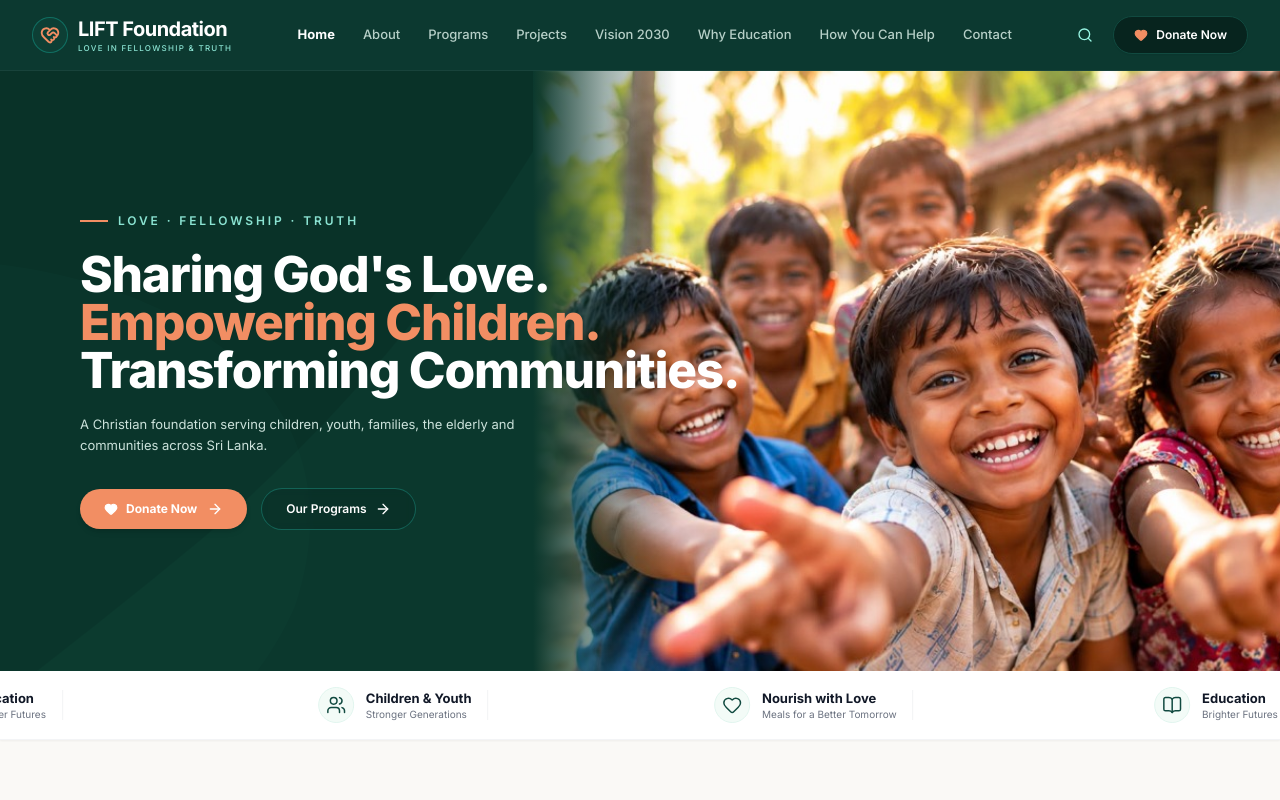
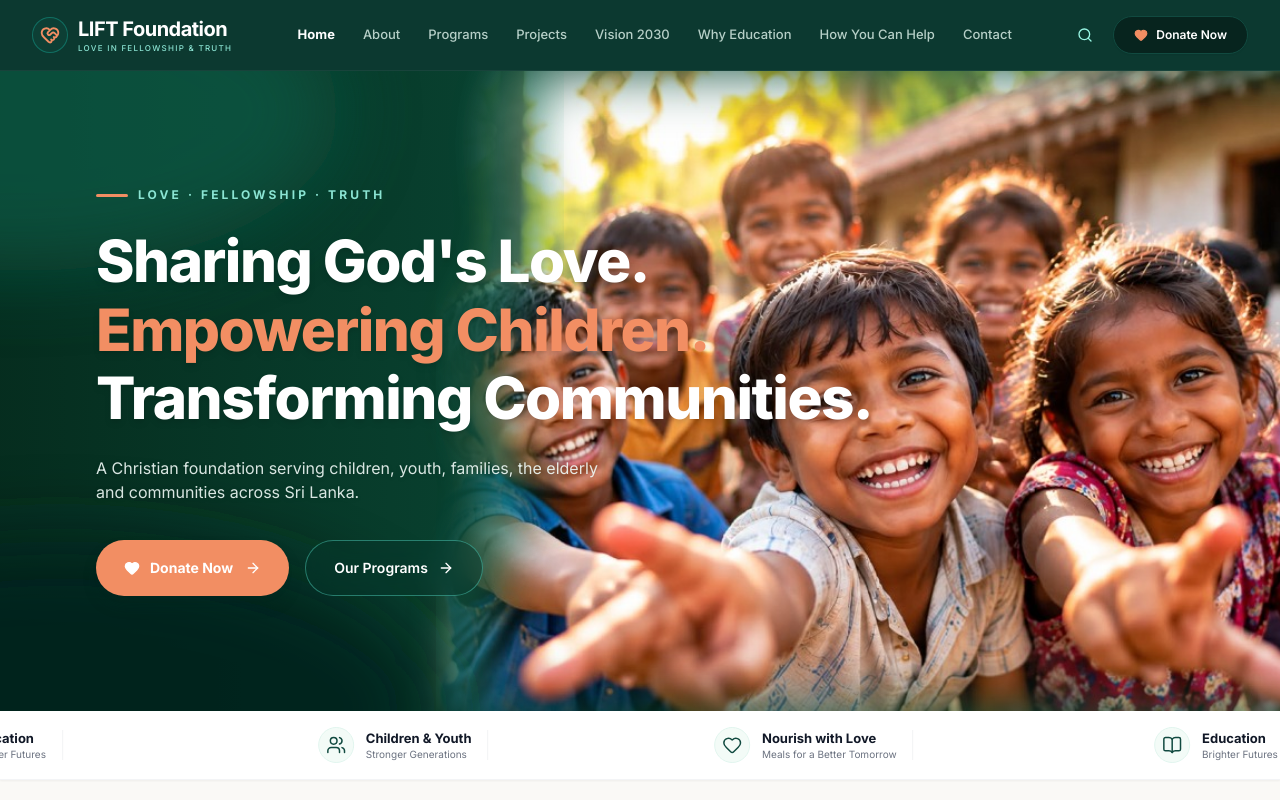
Before and after one commit to LIFT-Foundation/frontend, a React (Vite) app: page / in a window 1280 px wide. Shown: the top 800 px of the page. Built offline with nearby package versions, Linux system fonts and the light colour scheme; a web font is replaced by a local one.

Commit message:
feat(hero): implement organic SVG edge blend and align content to left side

```diff
--- a/src/components/sections/Hero/Hero.jsx
+++ b/src/components/sections/Hero/Hero.jsx
@@ -1,94 +1,127 @@
 import React from 'react';
 import { Heart, ArrowRight } from 'lucide-react';
 import { siteData } from '../../../data/content';
+
+// organic left edge of the photo shifted left (viewBox 1440 x 640)
+const EDGE =
+  'M620,0 C560,70 640,150 580,235 C520,320 630,400 570,485 C540,530 560,590 540,640';
 
 export default function Hero({ onExplorePrograms, onDonateClick }) {
   const { hero } = siteData;
 
   return (
-    <section className="relative bg-[#0b382d] text-white overflow-hidden min-h-[540px] lg:min-h-[600px] flex items-center">
-      {/* Top-Left Soft Organic Wave Silhouettes matching exact target design mockup */}
-      <div className="absolute inset-y-0 left-0 w-full lg:w-2/3 overflow-hidden pointer-events-none select-none z-0">
+    <section className="relative isolate overflow-hidden bg-[#07362a] text-white min-h-[580px] lg:min-h-[640px] flex items-center">
+      {/* DESKTOP: photo + green blend, all in one SVG */}
       <svg
-          viewBox="0 0 800 800"
-          className="absolute -top-32 -left-32 w-[950px] h-[950px] opacity-[0.22] text-[#06211a] fill-current"
+        className="hidden lg:block absolute inset-0 w-full h-full z-0 pointer-events-none"
+        viewBox="0 0 1440 640"
+        preserveAspectRatio="xMidYMid slice"
+        aria-hidden="true"
       >
-          <path d="M0,0 L650,0 C550,220 420,380 280,500 C160,600 50,680 0,720 Z" />
+        <defs>
+          <linearGradient id="hv-green" x1="0" y1="0" x2="1" y2="0">
+            <stop offset="0%" stopColor="#052a1c" />
+            <stop offset="55%" stopColor="#0a4a37" />
+            <stop offset="100%" stopColor="#0e5c47" />
+          </linearGradient>
+
+          <filter id="hv-blur-mask" x="-20%" y="-20%" width="140%" height="140%">
+            <feGaussianBlur stdDeviation="28" />
+          </filter>
+          <filter id="hv-blur-glow" x="-30%" y="-30%" width="160%" height="160%">
+            <feGaussianBlur stdDeviation="22" />
+          </filter>
+          <filter id="hv-blur-wave" x="-50%" y="-50%" width="200%" height="200%">
+            <feGaussianBlur stdDeviation="40" />
+          </filter>
+
+          {/* white = photo visible, blurred => soft organic edge */}
+          <mask id="hv-photo-mask" maskUnits="userSpaceOnUse" x="0" y="0" width="1440" height="640">
+            <rect width="1440" height="640" fill="black" />
+            <path d={`${EDGE} L1440,640 L1440,0 Z`} fill="white" filter="url(#hv-blur-mask)" />
+          </mask>
+        </defs>
+
+        {/* base green */}
+        <rect width="1440" height="640" fill="url(#hv-green)" />
+
+        {/* photo (right side, masked) */}
+        <image
+          href={hero.image}
+          x="300"
+          y="0"
+          width="1140"
+          height="640"
+          preserveAspectRatio="xMidYMid slice"
+          mask="url(#hv-photo-mask)"
+        />
+
+        {/* light green rim glow along the curve */}
+        <path
+          d={EDGE}
+          fill="none"
+          stroke="#2f9a7a"
+          strokeWidth="46"
+          opacity="0.35"
+          filter="url(#hv-blur-glow)"
+        />
+
+        {/* dark organic waves bottom-left / top-left */}
+        <ellipse cx="140" cy="640" rx="380" ry="170" fill="#03231a" opacity="0.9" filter="url(#hv-blur-wave)" />
+        <ellipse cx="100" cy="40" rx="320" ry="160" fill="#0e5c47" opacity="0.7" filter="url(#hv-blur-wave)" />
       </svg>
 
-        <svg
-          viewBox="0 0 800 800"
-          className="absolute top-12 -left-20 w-[750px] h-[750px] opacity-[0.14] text-[#134d3f] fill-current"
-        >
-          <path d="M0,150 C250,150 480,280 400,520 C320,700 120,760 0,800 Z" />
-        </svg>
-      </div>
+      {/* MOBILE / TABLET: photo bg + top-to-bottom fade */}
+      <div
+        className="lg:hidden absolute inset-0 z-0 bg-cover bg-center pointer-events-none"
+        style={{ backgroundImage: `url(${hero.image})` }}
+      />
+      <div className="lg:hidden absolute inset-0 z-[1] bg-gradient-to-b from-[#07362a] via-[#07362a]/85 to-[#07362a]/35 pointer-events-none" />
 
-      <div className="w-full relative z-10">
-        <div className="grid grid-cols-1 lg:grid-cols-12 items-stretch min-h-[540px] lg:min-h-[600px]">
-
-          {/* Left Column: Headline and Call-to-actions */}
-          <div className="lg:col-span-5 xl:col-span-5 flex flex-col justify-center px-6 sm:px-10 lg:pl-14 lg:pr-4 xl:pl-20 py-12 lg:py-16 space-y-6 z-10">
-            {/* Tagline Badge with Orange Indicator Line */}
-            <div className="flex items-center gap-2.5 text-[11px] sm:text-[12px] font-semibold tracking-[0.24em] text-teal-200/90 uppercase">
-              <span className="w-7 h-[2px] bg-[#f28e63] inline-block" />
+      {/* Content shifted more to the left */}
+      <div className="w-full px-6 sm:px-10 lg:pl-16 xl:pl-24 lg:pr-8 py-16 lg:py-20 relative z-10">
+        <div className="max-w-xl lg:max-w-xl">
+          <div className="flex items-center gap-2.5 text-[11px] sm:text-[12px] font-bold tracking-[0.26em] text-teal-200/90 uppercase mb-7">
+            <span className="w-8 h-[2.5px] bg-[#f28e63] inline-block rounded-full" />
             <span>{hero.tag}</span>
           </div>
 
-            {/* Main Hero Heading (Exactly 3 Lines with clean breathable spacing) */}
-            <h1 className="text-3xl sm:text-4xl md:text-[2.55rem] lg:text-[2.7rem] xl:text-[3.1rem] font-extrabold tracking-tight leading-[1.18] text-white flex flex-col gap-1.5 sm:gap-2">
+          <h1 className="text-3xl sm:text-5xl lg:text-[3.25rem] xl:text-[3.65rem] font-extrabold tracking-tight leading-[1.08] text-white flex flex-col gap-1.5 sm:gap-2.5 drop-shadow-md">
             <span className="block whitespace-nowrap">{hero.titleLine1}</span>
             <span className="block whitespace-nowrap text-[#f28e63]">{hero.titleLine2}</span>
             <span className="block whitespace-nowrap">{hero.titleLine3}</span>
           </h1>
 
-            {/* Subtitle */}
-            <p className="text-xs sm:text-[13px] text-teal-100/90 max-w-md leading-relaxed font-normal">
+          <p className="mt-7 text-sm sm:text-base text-teal-50/90 max-w-lg leading-relaxed font-normal drop-shadow">
             {hero.subtitle}
           </p>
 
-            {/* Action Buttons */}
-            <div className="flex flex-wrap items-center gap-3.5 pt-2">
+          <div className="mt-9 flex flex-wrap items-center gap-4">
             <button
               type="button"
               onClick={onDonateClick}
-                className="flex items-center gap-2 px-6 py-3 rounded-full bg-[#f28e63] hover:bg-[#ea7849] text-white font-bold text-xs shadow-md hover:shadow-xl hover:-translate-y-0.5 active:translate-y-0 transition-all duration-200"
+              className="inline-flex min-h-14 items-center justify-center gap-2.5 px-7 py-3.5 rounded-full bg-[#f28e63] hover:bg-[#ea7849] text-white font-bold text-sm shadow-lg shadow-[#042820]/40 hover:-translate-y-0.5 active:translate-y-0 transition-all duration-200 cursor-pointer"
             >
-                <Heart className="w-3.5 h-3.5 fill-white text-white" />
+              <Heart className="w-4 h-4 fill-white text-white" />
               <span>{hero.primaryCta}</span>
               <ArrowRight className="w-4 h-4 ml-0.5" />
             </button>
 
             <a
               href="#programs"
-                onClick={onExplorePrograms}
-                className="flex items-center gap-2 px-6 py-3 rounded-full border border-teal-400/30 hover:border-teal-300 bg-teal-950/30 hover:bg-teal-900/50 text-white font-semibold text-xs backdrop-blur-sm transition-all duration-200"
+              onClick={(e) => {
+                if (onExplorePrograms) {
+                  e.preventDefault();
+                  onExplorePrograms();
+                }
+              }}
+              className="inline-flex min-h-14 items-center justify-center gap-2.5 px-7 py-3.5 rounded-full border border-teal-300/40 hover:border-teal-200 bg-[#07382d]/40 hover:bg-white/10 text-white font-semibold text-sm backdrop-blur-md hover:-translate-y-0.5 active:translate-y-0 transition-all duration-200 cursor-pointer"
             >
               <span>{hero.secondaryCta}</span>
               <ArrowRight className="w-4 h-4" />
             </a>
           </div>
         </div>
-
-          {/* Right Column: Full-Height Curved Photo of Children */}
-          <div className="lg:col-span-7 xl:col-span-7 relative min-h-[380px] sm:min-h-[460px] lg:min-h-full overflow-hidden">
-            <div className="absolute inset-0 w-full h-full">
-              <img
-                src={hero.image}
-                alt="Happy Sri Lankan children smiling and pointing forward"
-                className="w-full h-full object-cover object-left lg:object-center scale-[1.01]"
-                loading="eager"
-              />
-
-              {/* Smoother, narrower organic gradient blend so more of the left side of the photo is visible */}
-              <div className="hidden lg:block absolute inset-y-0 left-0 w-36 bg-gradient-to-r from-[#0b382d] via-[#0b382d]/40 to-transparent pointer-events-none" />
-
-              {/* Soft gradient bottom on mobile */}
-              <div className="lg:hidden absolute inset-0 bg-gradient-to-t from-[#0b382d] via-transparent to-transparent pointer-events-none" />
-            </div>
-          </div>
-
-        </div>
       </div>
     </section>
   );
```
Lines whose indentation alone changed are shown as unchanged.
